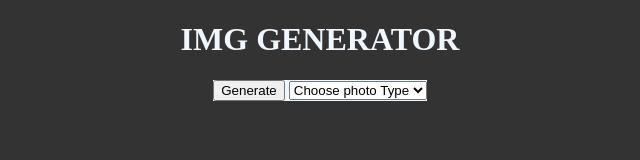
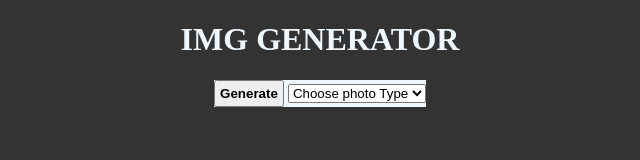
Before and after one commit to nerdyRK/img_generator, a plain HTML site: page index.html in a window 1280 px wide. Shown: the whole page, without its empty margins (320-960 px from the left). Drawn offline with Linux system fonts and the light colour scheme.

Commit message:
Update index.html

```diff
--- a/index.html
+++ b/index.html
@@ -31,6 +31,10 @@
             color: aliceblue;
             text-align: center;
             position: relative;
+        }
+button{
+    padding:4px;
+        font-weight:bolder;
         }
 
         .inputs {
```
